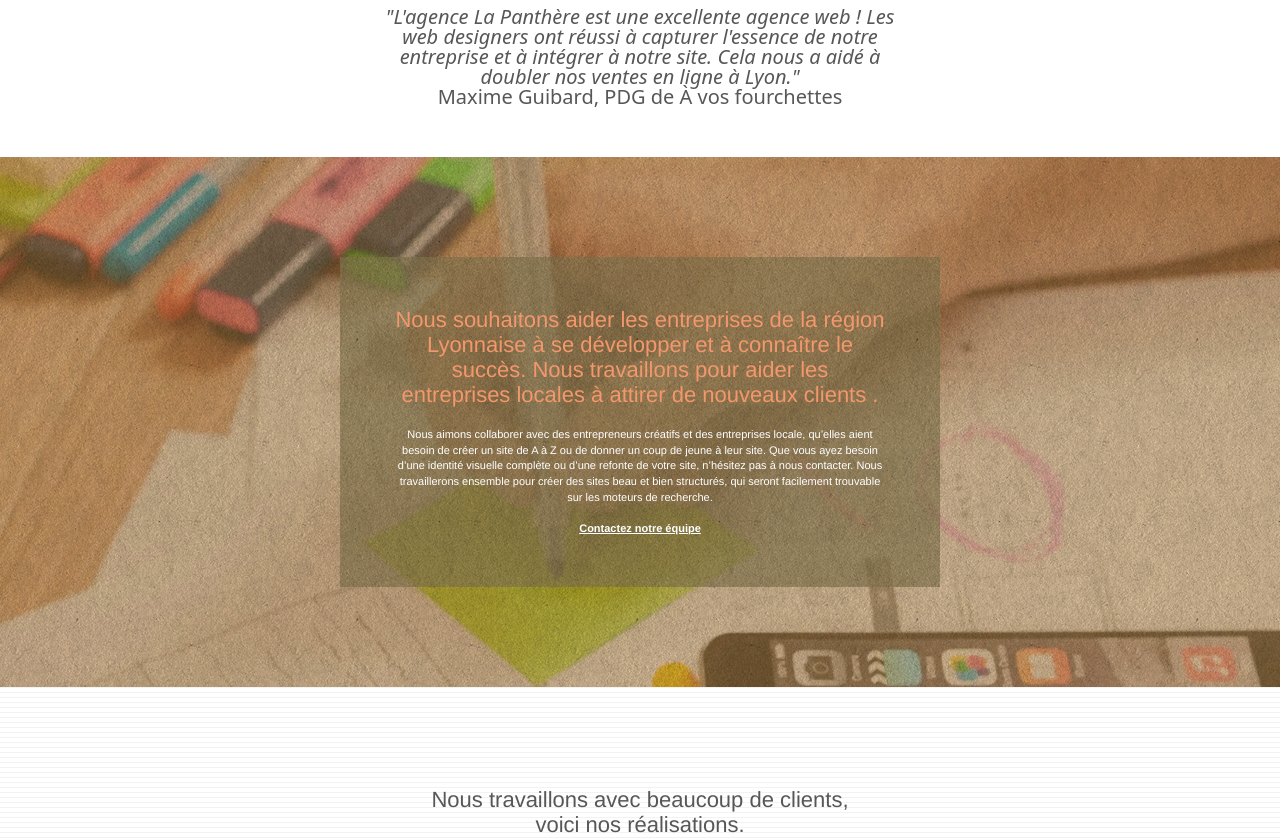
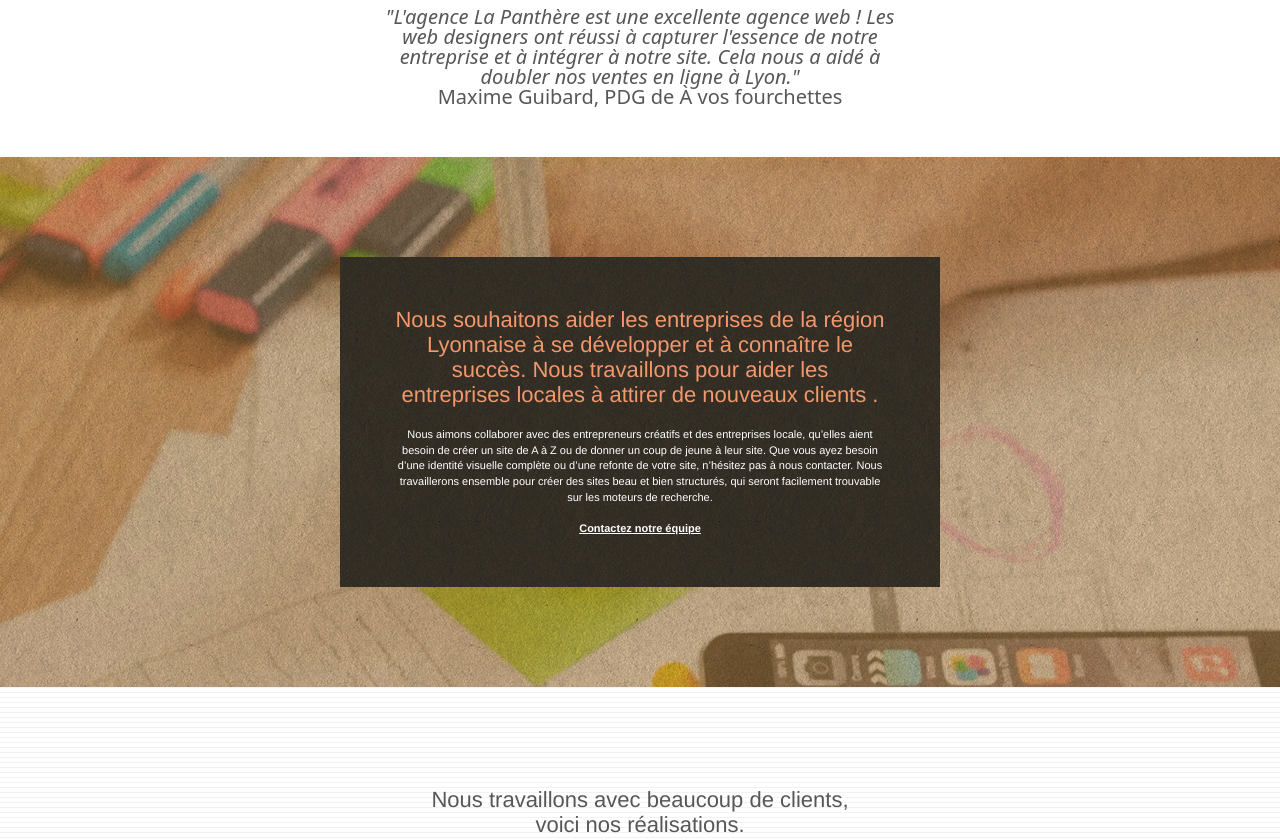
Before and after one commit to mariancwk/Marianwrascki_4_31032022, a plain HTML site: page index.html in a window 1280 px wide. Shown: the part 955-1795 px from the top of the page. Drawn offline with Linux system fonts and the light colour scheme.

Commit message:
INDEX FIX contrast

```diff
--- a/style.css
+++ b/style.css
@@ -814,7 +814,7 @@ h4 {
 }
 
 .black-background {
-    background-color: rgba(165, 147, 99, 0.7);
+    background-color: #443D31;
     padding: 40px 40px 40px 40px;
 }
 
@@ -837,6 +837,7 @@ h4 {
 
 .tc-white {
     color: #F3976C!important;
+    z-index: 999;
 }
 .container_contact .col-sm-12 .text-center {
     color: black!important;
```
